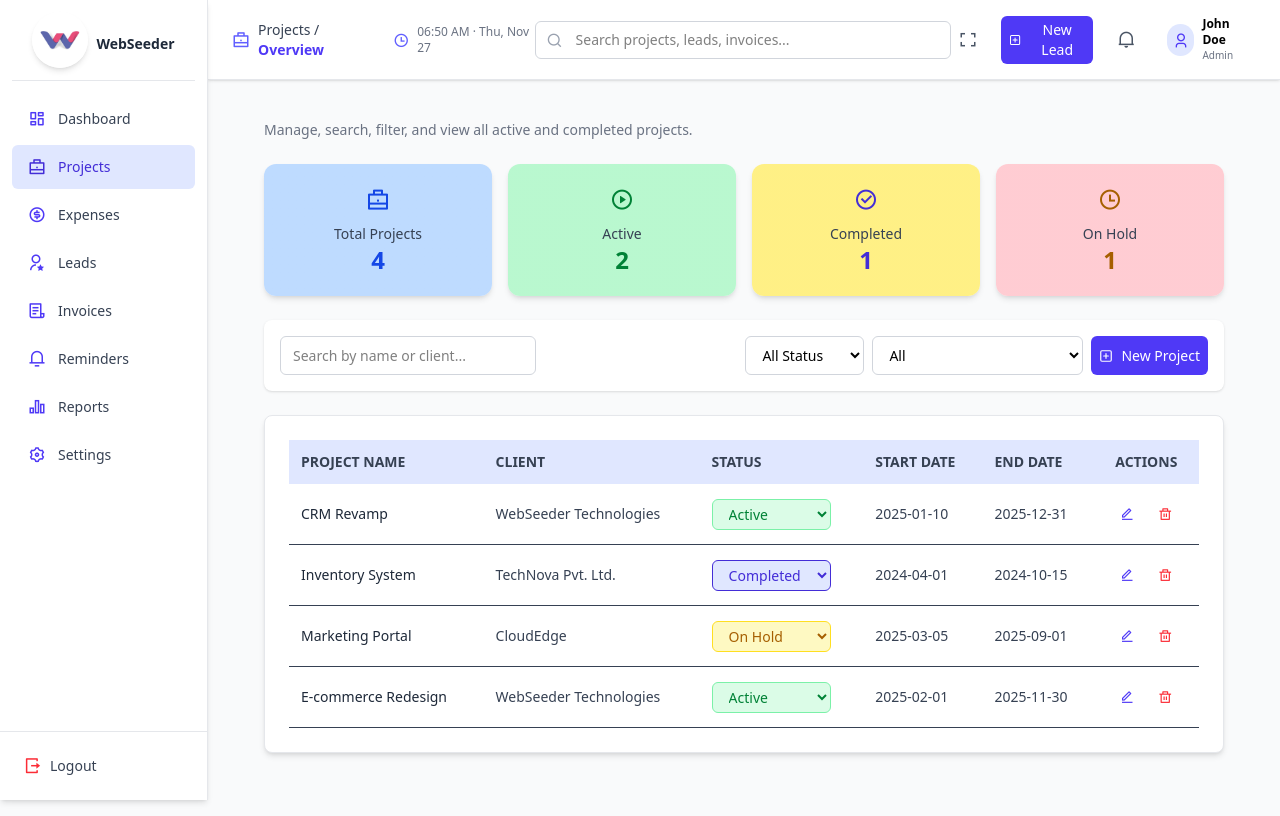
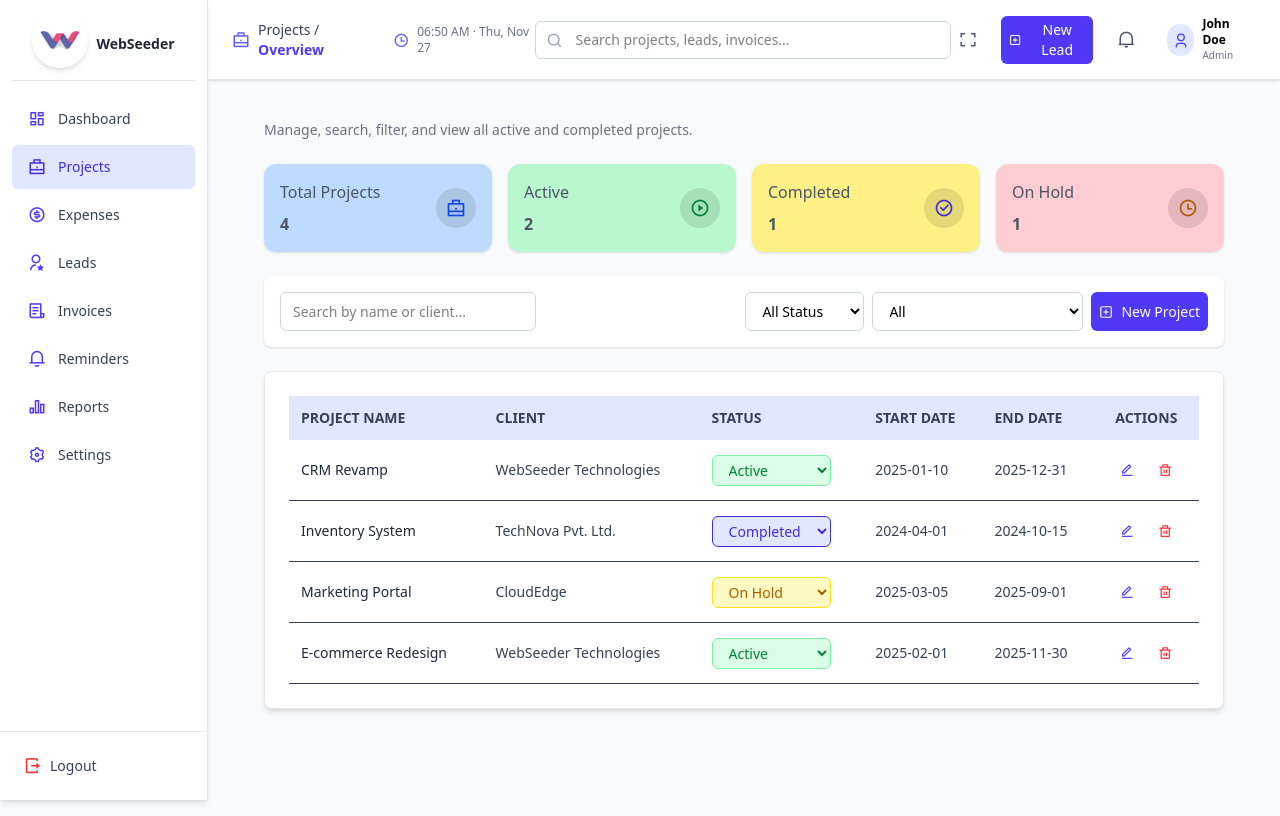
Before and after one commit to ganeshWebseeder/CRM-App, a React (Vite) app: page /projects in a window 1280 px wide. Built offline with nearby package versions, Linux system fonts and the light colour scheme.

Commit message:
make changes in cards

```diff
--- a/src/Pages/Dashboard.jsx
+++ b/src/Pages/Dashboard.jsx
@@ -202,7 +202,7 @@ export default function Dashboard() {
               />
             </div>
 
-            <div className="bg-black/20 p-2 rounded-full">{item.icon}</div>
+            <div className="bg-black/10 p-2 rounded-full">{item.icon}</div>
           </motion.div>
         ))}
       </motion.div>
--- a/src/Pages/Projects.jsx
+++ b/src/Pages/Projects.jsx
@@ -144,22 +144,30 @@ export default function Projects() {
    <motion.div
   key={i}
   whileHover={{
-        scale: 1.05,
-        y: -5,
-        boxShadow: "0 12px 25px rgba(0,0,0,0.1)",
+    scale: 1.02,
+    y: -2,
+    boxShadow: "0 8px 15px rgba(0,0,0,0.05)",
   }}
   transition={{ type: "spring", stiffness: 120 }}
-      className={`cursor-pointer p-4 sm:p-5 rounded-xl bg-gradient-to-r
-        ${card.color} shadow-md text-center flex flex-col items-center`}
+  className={`cursor-pointer p-4 rounded-xl bg-gradient-to-r ${card.color}
+              shadow-sm flex justify-between items-center hover:opacity-95 transition`}
 >
-      <i className={`${card.icon} text-2xl mb-2 ${card.text}`}></i>
+  {/* LEFT SIDE: Label + Value */}
+  <div>
+    <p className="text-base text-gray-600 mb-2">{card.label}</p>
 
-      <p className="text-gray-700 text-sm font-medium">{card.label}</p>
-
-      <h2 className={`text-2xl font-semibold ${card.text}`}>
+    <h2 className="text-base font-semibold text-gray-600">
       {card.value}
     </h2>
+  </div>
+
+  {/* RIGHT SIDE: Icon */}
+  <div className="w-10 h-10 flex items-center justify-center bg-black/10 p-3 rounded-full">
+  <i className={`${card.icon} text-xl ${card.text}`}></i>
+</div>
+
 </motion.div>
+
   ))}
 </motion.div>
 
```
Lines whose indentation alone changed are shown as unchanged.
